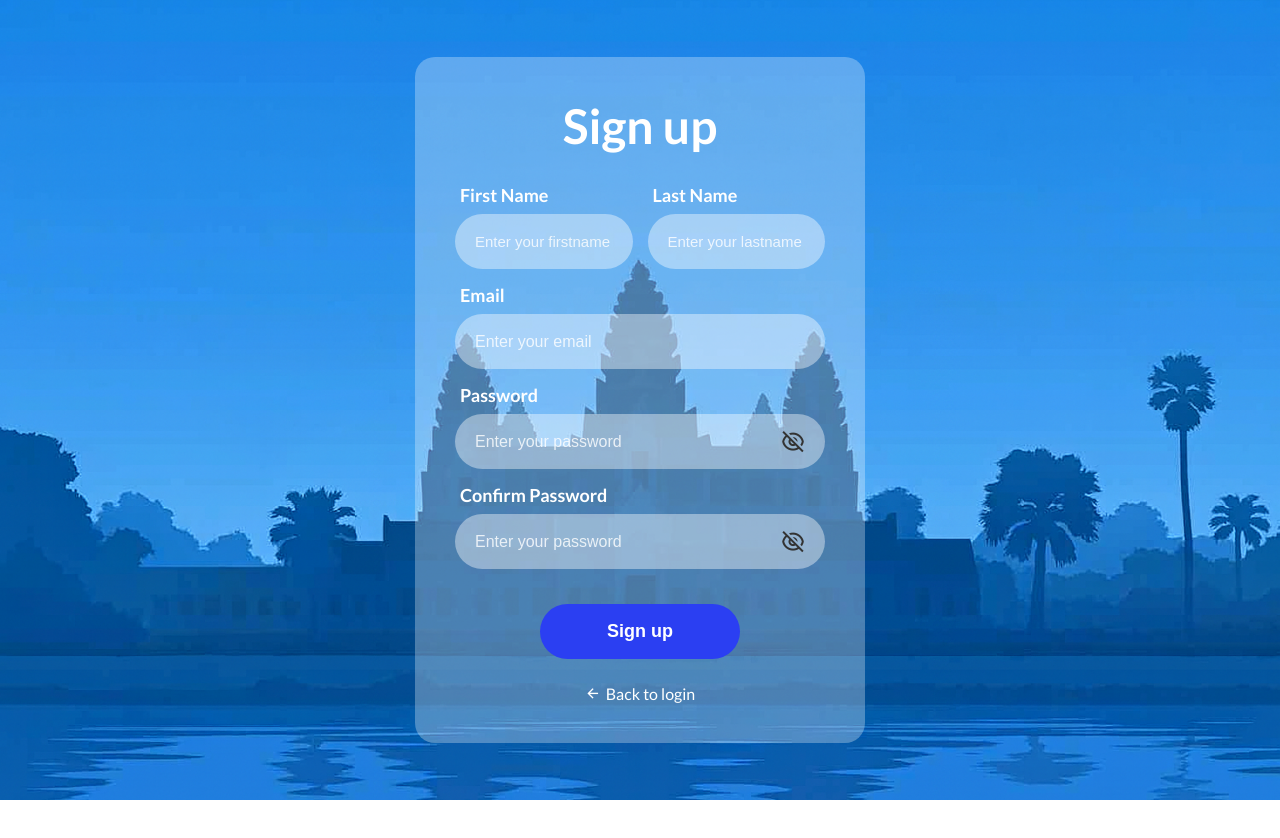
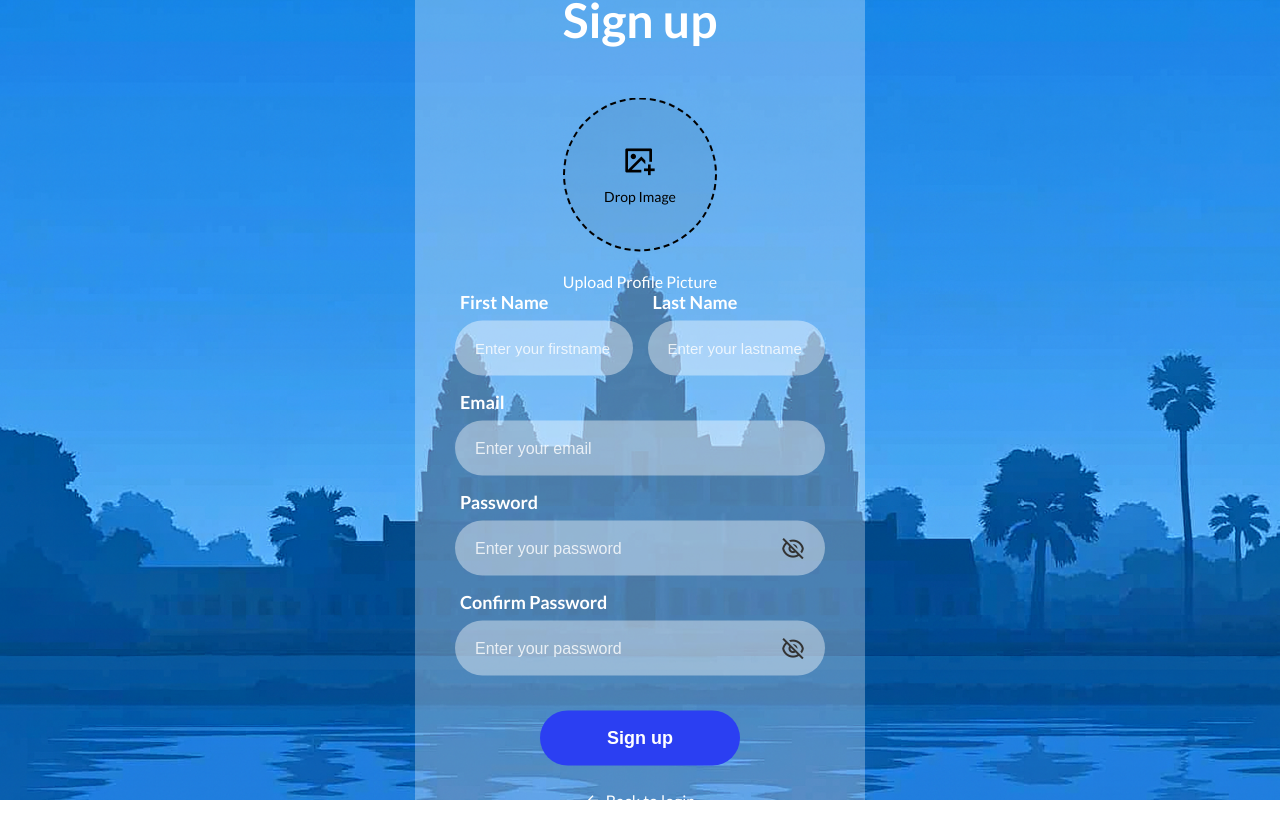
Before and after one commit to Sokleap-SAM/Hotel-Booking-System, a Vue app in the folder frontend/user/: page /signup in a window 1280 px wide. Shown: the top 838 px of the page. Before the commit the page ends 800 px from the top, so only its background shows below. Built offline with nearby package versions, Linux system fonts and the light colour scheme; what vue3-google-login would draw is missing.

Commit message:
Allow user to input profile and update a little bit bug of OAuth by google

```diff
--- a/frontend/user/src/components/auth/LoginScreen.vue
+++ b/frontend/user/src/components/auth/LoginScreen.vue
@@ -32,11 +32,11 @@
     <button class="btn-Login">Login</button>
     <div style="text-align: center; margin-top: 20px">Or continue with</div>
     <div class="container-google">
-      <GoogleLogin :click="callback"/>
+      <GoogleLogin :click="callback" />
     </div>
-    <div class = "create-account">
+    <div class="create-account">
       <span style="text-align: center; margin-top: 20px">Don't have an account yet?</span>
-      <span class = "register" @click="goToSignup"> Register for free</span>
+      <span class="register" @click="goToSignup"> Register for free</span>
     </div>
   </div>
 </template>
@@ -44,7 +44,7 @@
 <script lang="ts">
 import { ref } from 'vue'
 import { useRouter } from 'vue-router'
-import { jwtDecode } from 'jwt-decode';
+import { jwtDecode } from 'jwt-decode'
 
 export default {
   name: 'LoginScreen',
@@ -53,19 +53,26 @@ export default {
     const username = ref('')
     const passwordFieldType = ref('password')
 
-    const userprofile = ref(null);
+    const userprofile = ref({
+      name: '',
+      email: '',
+      picture: '',
+    })
 
     // eslint-disable-next-line @typescript-eslint/no-explicit-any
     const callback = (response: any) => {
-      console.log("Encoded JWT ID token: " + response.credential);
+      console.log('Encoded JWT ID token: ' + response.credential)
 
-      if(response?.credential) {
-        const decoded = jwtDecode(response.credential);
-        console.log("Decoded JWT ID token: ", decoded);
+      if (response?.credential) {
+        const decoded = jwtDecode(response.credential)
+        console.log('Decoded JWT ID token: ', decoded)
         userprofile.value = {
-          name:decoded.name,
-          email:decoded.email,
-          picture:decoded.picture,
+          // @ts-expect-error: myProperty is dynamically added at runtime
+          name: decoded['name'],
+          // @ts-expect-error: myProperty is dynamically added at runtime
+          email: decoded['email'],
+          // @ts-expect-error: myProperty is dynamically added at runtime
+          picture: decoded['picture'],
         }
       }
     }
@@ -184,7 +191,7 @@ h2 {
   margin-top: 5px;
   margin-right: 50px;
 }
-.forgot-password:hover a{
+.forgot-password:hover a {
   text-decoration: underline;
   color: #2d5ebf;
 }
--- a/frontend/user/src/components/auth/SignUpScreen.vue
+++ b/frontend/user/src/components/auth/SignUpScreen.vue
@@ -7,7 +7,27 @@
 
   <div class="container">
     <h2>Sign up</h2>
+    <div class="upload-wrapper">
+      <div
+        class="drop-zone"
+        :class="{ 'is-dragover': isDragging }"
+        @dragover.prevent="isDragging = true"
+        @dragleave.prevent="isDragging = false"
+        @drop.prevent="handleDrop"
+        @click="fileInput?.click()"
+      >
+        <img v-if="imageUrl" :src="imageUrl" class="preview-image" />
+        <div v-else class="placeholder">
+          <i class="ri-image-add-line"></i>
+          <span>Drop Image</span>
+        </div>
 
+        <input type="file" ref="fileInput" @change="handleFileSelect" accept="image/*" hidden />
+      </div>
+    </div>
+    <div>
+      Upload Profile Picture
+    </div>
     <div class="name-row">
       <div class="name-column">
         <label>First Name</label>
@@ -69,7 +89,7 @@
 
 <script lang="ts">
 import { ref } from 'vue'
-import { useRouter } from 'vue-router';
+import { useRouter } from 'vue-router'
 
 export default {
   name: 'SignUpScreen',
@@ -78,21 +98,51 @@ export default {
     const confirmPassword = ref('')
     const passwordFieldType = ref('password')
     const confirmPasswordFieldType = ref('password')
+    const imageUrl = ref<string | null>(null)
+    const isDragging = ref(false)
+    const fileInput = ref<HTMLInputElement | null>(null)
+
+    // Change the type to 'File | undefined'
+    const processFile = (file: File | undefined) => {
+      if (file && file.type.startsWith('image/')) {
+        imageUrl.value = URL.createObjectURL(file)
+      }
+    }
+    const handleDrop = (e: DragEvent) => {
+      isDragging.value = false
+      const files = e.dataTransfer?.files
+      if (files && files.length > 0) {
+        processFile(files[0])
+      }
+    }
+
+    const handleFileSelect = (e: Event) => {
+      const target = e.target as HTMLInputElement
+      if (target.files && target.files.length > 0) {
+        processFile(target.files[0])
+      }
+    }
 
     const togglePassword = (type: string) => {
       if (type === 'main') {
         passwordFieldType.value = passwordFieldType.value === 'password' ? 'text' : 'password'
       } else {
-        confirmPasswordFieldType.value = confirmPasswordFieldType.value === 'password' ? 'text' : 'password'
+        confirmPasswordFieldType.value =
+          confirmPasswordFieldType.value === 'password' ? 'text' : 'password'
       }
     }
 
-    const router = useRouter();
+    const router = useRouter()
     const goToLogin = () => {
       router.push('/login')
     }
 
     return {
+      imageUrl,
+      isDragging,
+      fileInput,
+      handleDrop,
+      handleFileSelect,
       goToLogin,
       password,
       confirmPassword,
@@ -220,4 +270,81 @@ input::placeholder {
 .back-link:hover {
   text-decoration: underline;
 }
+
+.upload-wrapper {
+  display: flex;
+  justify-content: center;
+  align-items: center;
+  padding: 20px;
+}
+
+.drop-zone {
+  /* Dimensions and Shape */
+  width: 150px;
+  height: 150px;
+  border-radius: 50%;
+
+  /* Black Border and Subtle Background */
+  border: 2px dashed #000000;
+  background-color: rgba(0, 0, 0, 0.05);
+
+  /* Alignment */
+  display: flex;
+  flex-direction: column;
+  align-items: center;
+  justify-content: center;
+
+  /* UI/UX */
+  cursor: pointer;
+  overflow: hidden;
+  transition: all 0.3s ease;
+  position: relative;
+}
+
+/* Hover/Drag state */
+.drop-zone:hover,
+.drop-zone.is-dragover {
+  background-color: rgba(0, 0, 0, 0.1);
+  border-color: #000000;
+  border-style: solid; /* Changes dash to solid line on hover */
+  transform: scale(1.02);
+}
+
+.preview-image {
+  width: 100%;
+  height: 100%;
+  object-fit: cover; /* Ensures the image fills the circle without stretching */
+  display: block;
+}
+
+.placeholder {
+  display: flex;
+  flex-direction: column;
+  align-items: center;
+  color: #000000; /* Black text */
+  font-size: 14px;
+  text-align: center;
+}
+
+.placeholder i {
+  font-size: 32px;
+  color: #000000; /* Black icon */
+  margin-bottom: 8px;
+}
+
+/* Optional: Add a subtle overlay when hovering over an existing image */
+.drop-zone:has(.preview-image):hover::after {
+  content: 'Change Image';
+  position: absolute;
+  top: 0;
+  left: 0;
+  width: 100%;
+  height: 100%;
+  background: rgba(0, 0, 0, 0.4);
+  color: white;
+  display: flex;
+  align-items: center;
+  justify-content: center;
+  font-size: 12px;
+}
 </style>
```
Also changed, not shown: frontend/user/eslint.config.ts (line endings or trailing spaces).
